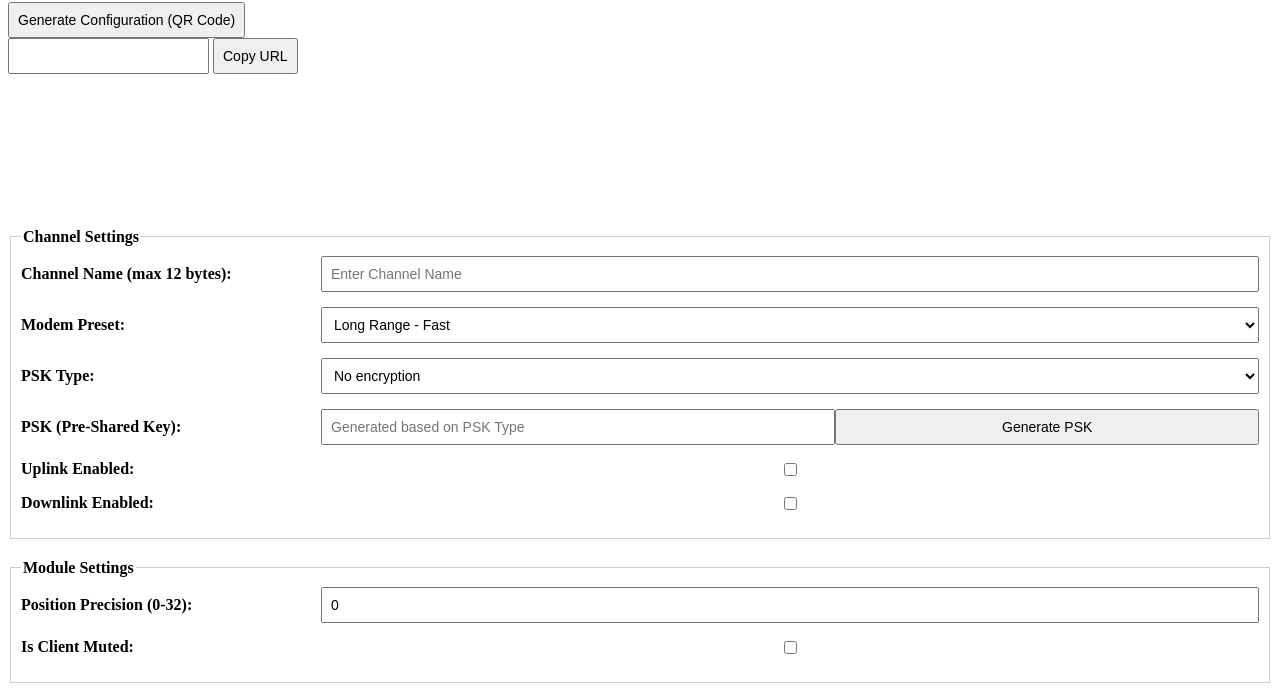
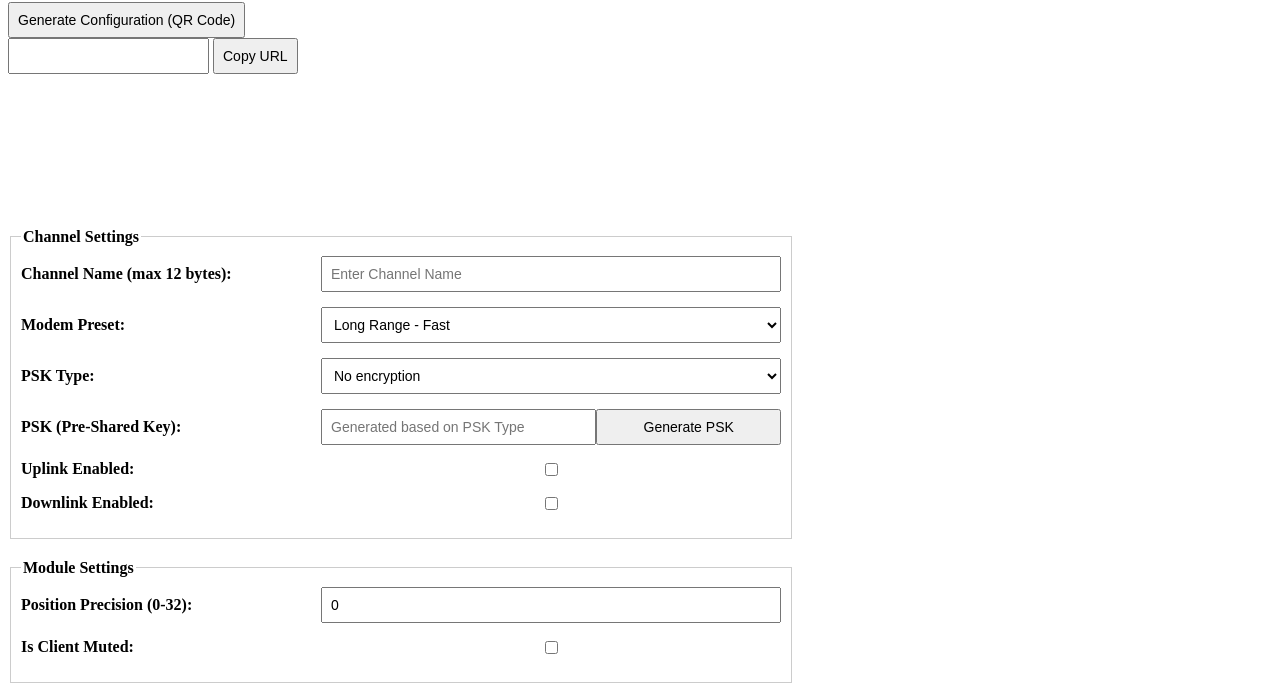
Before and after one commit to Georepublic/meshtastic-configurator, a website built with Vite: page index.html in a window 1280 px wide. Shown: the part 78-778 px from the top of the page. Built offline with nearby package versions, Linux system fonts and the light colour scheme.

Commit message:
max width for form
Signed-off-by: Daniel Kastl <daniel@georepublic.de>

```diff
--- a/index.html
+++ b/index.html
@@ -5,6 +5,12 @@
   <meta name="viewport" content="width=device-width, initial-scale=1.0">
   <title>Meshtastic Configurator</title>
   <style>
+    fieldset {
+      margin-bottom: 20px;
+      padding: 10px;
+      max-width: 760px;
+    }
+
     .form-group {
       display: flex;
       justify-content: space-between;
```
